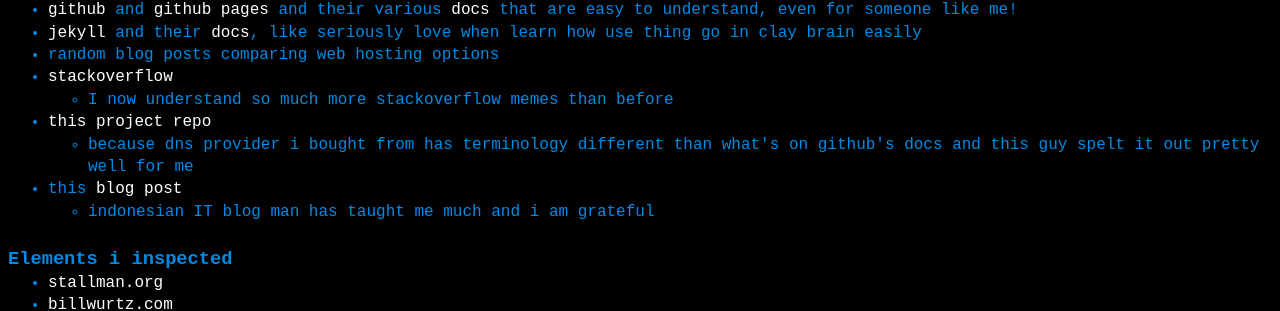
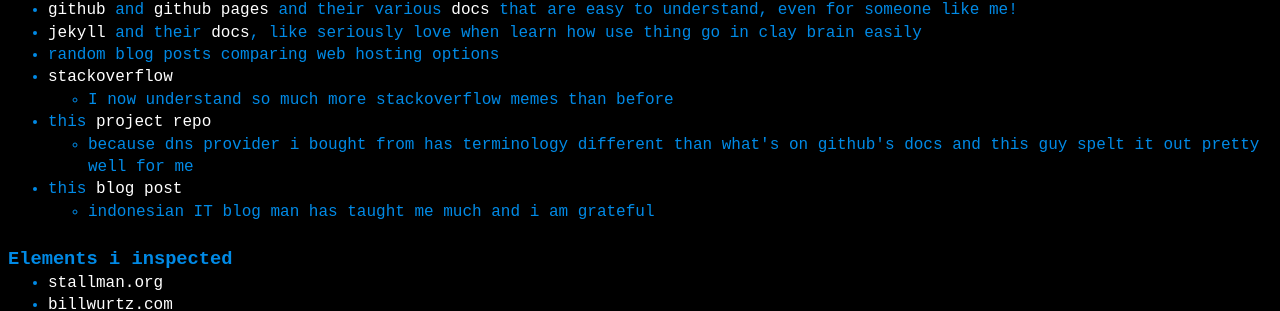
Before and after one commit to a-erfan-aa/a-erfan-aa.github.io, a Jekyll site: the page built from thanks.html, in a window 1280 px wide. Shown: the part 591-902 px from the top of the page. Built offline with Jekyll 4.4.1, drawn with Linux system fonts in a browser that asks for light colours; some of the changed lines change nothing that is shown.

Commit message:
messed with markup

```diff
--- a/thanks.html
+++ b/thanks.html
@@ -36,7 +36,7 @@
 				<ul>
 					<li>I now understand so much more stackoverflow memes than before</li>
 				</ul>
-			<li><a href="https://github.com/OoiBP/snowflake-portfolio">this project repo</a>
+			<li>this <a href="https://github.com/OoiBP/snowflake-portfolio">project repo</a>
 				<ul>
 					<li>because dns provider i bought from has terminology different than what's on github's docs and this guy spelt it out pretty well for me</li>
 				</ul>
```
